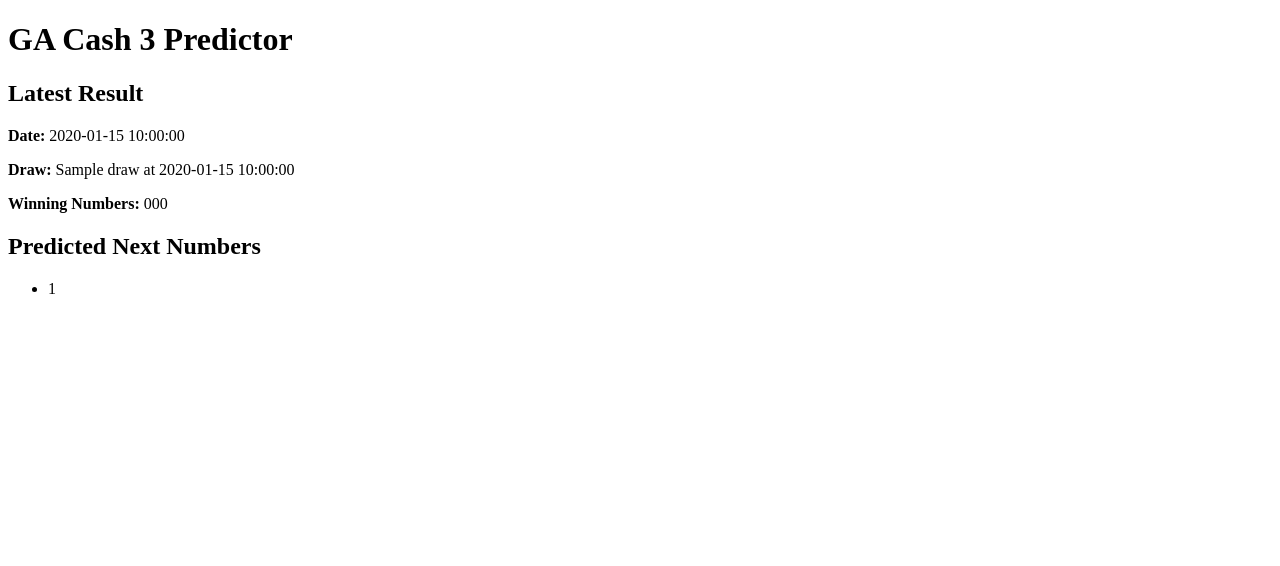
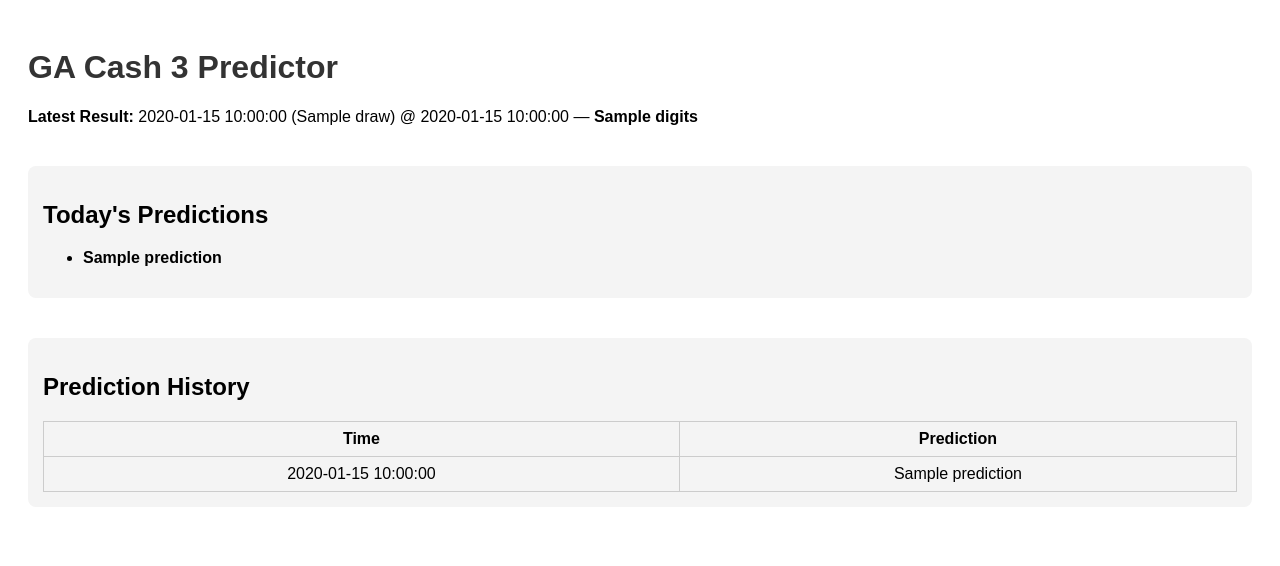
Before and after one commit to GAPick3/GA-Cash3-Predictor, a Flask app: template templates/index.html in a window 1280 px wide. Shown: the top 566 px of the page. Run offline with Flask 3, Linux system fonts and the light colour scheme; the template is opened without the code that fills it: most values are stand-ins (such as "Sample title", 1, 10 or a date in 2020).

Commit message:
Update index.html

```diff
--- a/templates/index.html
+++ b/templates/index.html
@@ -1,26 +1,53 @@
+<!-- templates/index.html -->
 <!DOCTYPE html>
 <html lang="en">
 <head>
   <meta charset="UTF-8">
+  <meta name="viewport" content="width=device-width, initial-scale=1.0">
   <title>GA Cash 3 Predictor</title>
+  <style>
+    body { font-family: Arial, sans-serif; padding: 20px; }
+    h1 { color: #333; }
+    .section { margin-bottom: 40px; }
+    .predictions, .log { background: #f4f4f4; padding: 15px; border-radius: 8px; }
+    .log table { width: 100%; border-collapse: collapse; }
+    .log th, .log td { border: 1px solid #ccc; padding: 8px; text-align: center; }
+  </style>
 </head>
 <body>
-  <h1>GA Cash 3 Predictor</h1>
+  <div class="section">
+    <h1>GA Cash 3 Predictor</h1>
+    <p><strong>Latest Result:</strong> {{ result.date }} ({{ result.draw }}) @ {{ result.draw_time }} — <strong>{{ result.digits }}</strong></p>
+  </div>
 
-  {% if error %}
-    <p style="color: red;">{{ error }}</p>
-  {% else %}
-    <h2>Latest Result</h2>
-    <p><strong>Date:</strong> {{ latest['Date'] }}</p>
-    <p><strong>Draw:</strong> {{ latest['Draw'] }} at {{ latest['DrawTime'] }}</p>
-    <p><strong>Winning Numbers:</strong> {{ latest['Winning Numbers'] }}</p>
-
-    <h2>Predicted Next Numbers</h2>
+  <div class="section predictions">
+    <h2>Today's Predictions</h2>
     <ul>
-      {% for number in predictions %}
-        <li>{{ number }}</li>
+      {% for p in predictions %}
+        <li><strong>{{ p }}</strong></li>
       {% endfor %}
     </ul>
-  {% endif %}
+  </div>
+
+  <div class="section log">
+    <h2>Prediction History</h2>
+    {% if history %}
+    <table>
+      <thead>
+        <tr><th>Time</th><th>Prediction</th></tr>
+      </thead>
+      <tbody>
+        {% for entry in history %}
+          <tr>
+            <td>{{ entry.timestamp }}</td>
+            <td>{{ entry.prediction }}</td>
+          </tr>
+        {% endfor %}
+      </tbody>
+    </table>
+    {% else %}
+      <p>No prediction history yet.</p>
+    {% endif %}
+  </div>
 </body>
 </html>
```
